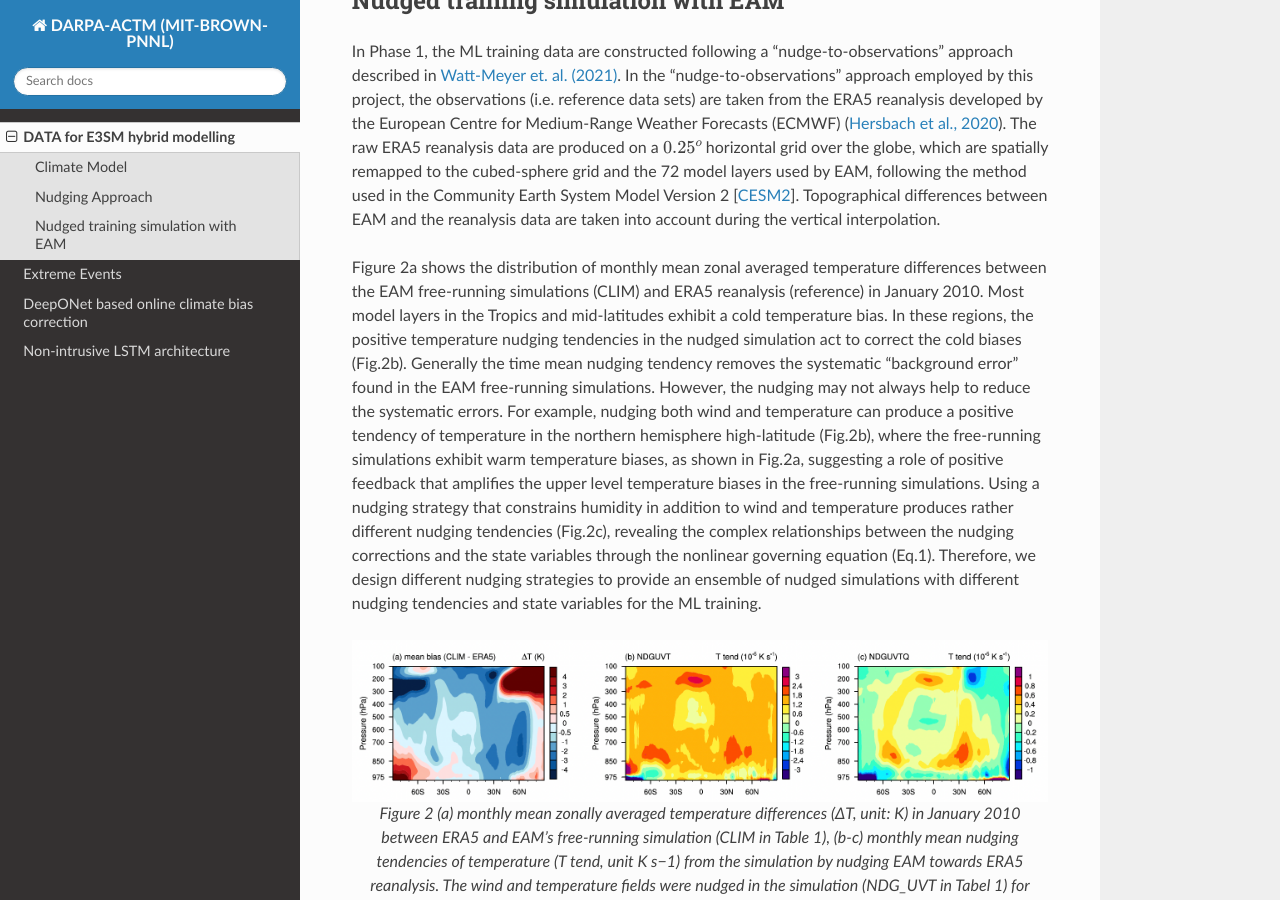
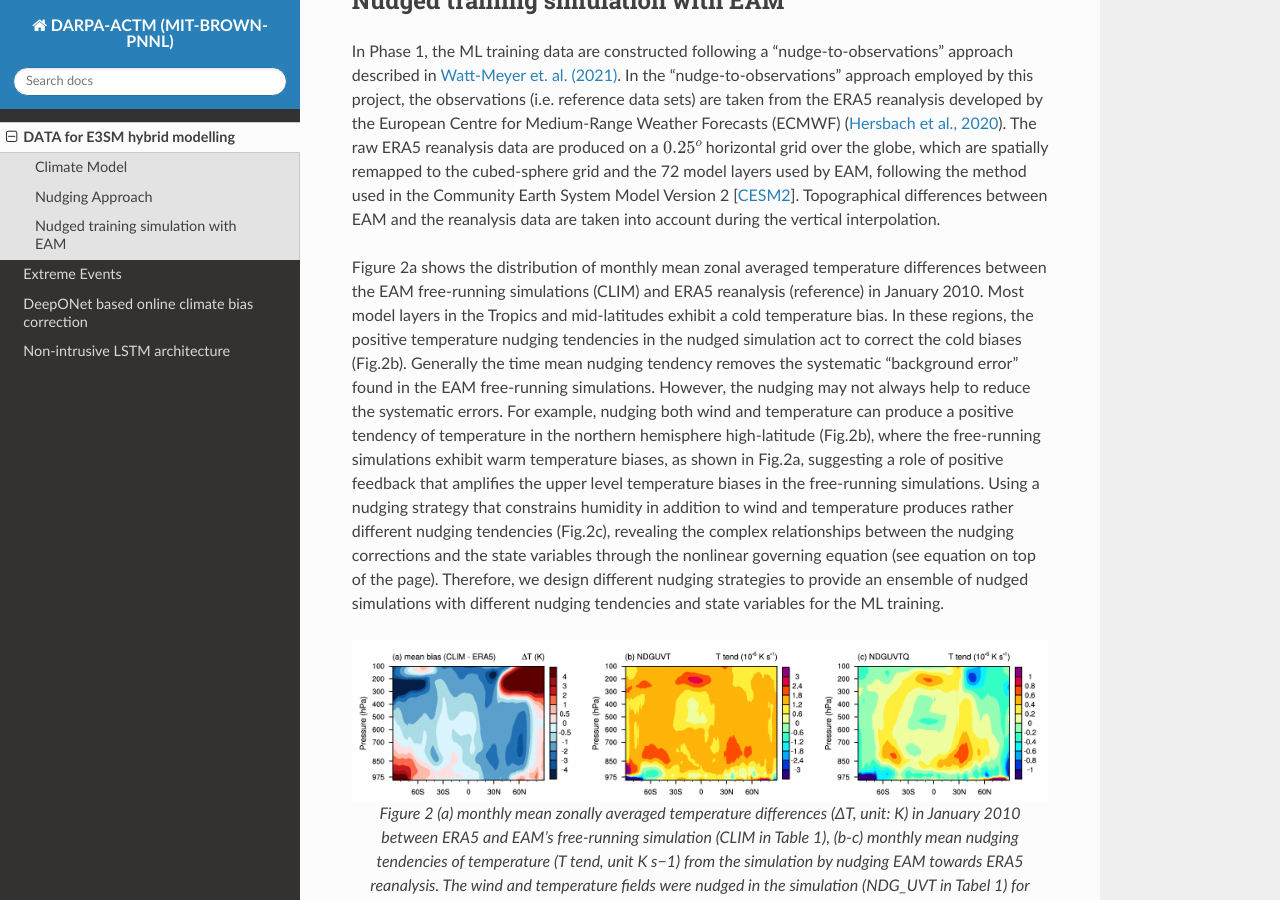
Before and after one commit to aniruddhabora/Extreme-Events-using-Scientific-Machine-Learning, a Sphinx documentation site: the page built from docs/source/modules/Data.rst, in a window 1280 px wide and 900 px high, scrolled down 2666 px. Built offline with Sphinx 7.4.7 and the Read the Docs theme 2.0.0, drawn with Linux system fonts in a browser that asks for light colours; pages that are not in the unit, such as notebooks, are missing from menus.

Commit message:
Update Data.rst

```diff
--- a/docs/source/modules/Data.rst
+++ b/docs/source/modules/Data.rst
@@ -56,7 +56,7 @@
 
 In Phase 1, the ML training data are constructed following a "nudge-to-observations" approach described in `Watt-Meyer et. al. (2021) <https://doi.org/10.1029/2021GL092555>`_. In the "nudge-to-observations"  approach employed by this project, the observations (i.e. reference data sets) are taken from the ERA5 reanalysis developed by the European Centre for Medium-Range Weather Forecasts (ECMWF) (`Hersbach et al., 2020 <https://doi.org/10.1002/qj.3803>`_). The raw ERA5 reanalysis data are produced on a :math:`0.25^{o}` horizontal grid over the globe, which are spatially remapped to the cubed-sphere grid and the 72 model layers used by EAM, following the method used in the Community Earth System Model Version 2 [`CESM2 <https://ncar.github.io/CAM/doc/build/html/users_guide/physics-modifications-via-the-namelist.html#nudging>`_]. Topographical differences between EAM and the reanalysis data are taken into account during the vertical interpolation.
 
-Figure 2a shows the distribution of monthly mean zonal averaged temperature differences between the EAM free-running simulations (CLIM) and ERA5 reanalysis (reference) in January 2010. Most model layers in the Tropics and mid-latitudes exhibit a cold temperature bias. In these regions, the positive temperature nudging tendencies in the nudged simulation act to correct the cold biases (Fig.2b).  Generally the time mean nudging tendency removes the systematic "background error" found in the EAM free-running simulations. However, the nudging may not always help to reduce the systematic errors. For example, nudging both wind and temperature can produce a positive tendency of temperature in the northern hemisphere high-latitude (Fig.2b), where the free-running simulations exhibit warm temperature biases, as shown in Fig.2a, suggesting a role of positive feedback that amplifies the upper level temperature biases in the free-running simulations. Using a nudging strategy that constrains humidity in addition to wind and temperature produces rather different nudging tendencies (Fig.2c), revealing the complex relationships between the nudging corrections and the state variables through the nonlinear governing equation (Eq.1). Therefore, we design different nudging strategies to provide an ensemble of nudged simulations with different nudging tendencies and state variables for the ML training.
+Figure 2a shows the distribution of monthly mean zonal averaged temperature differences between the EAM free-running simulations (CLIM) and ERA5 reanalysis (reference) in January 2010. Most model layers in the Tropics and mid-latitudes exhibit a cold temperature bias. In these regions, the positive temperature nudging tendencies in the nudged simulation act to correct the cold biases (Fig.2b).  Generally the time mean nudging tendency removes the systematic "background error" found in the EAM free-running simulations. However, the nudging may not always help to reduce the systematic errors. For example, nudging both wind and temperature can produce a positive tendency of temperature in the northern hemisphere high-latitude (Fig.2b), where the free-running simulations exhibit warm temperature biases, as shown in Fig.2a, suggesting a role of positive feedback that amplifies the upper level temperature biases in the free-running simulations. Using a nudging strategy that constrains humidity in addition to wind and temperature produces rather different nudging tendencies (Fig.2c), revealing the complex relationships between the nudging corrections and the state variables through the nonlinear governing equation (see equation on top of the page). Therefore, we design different nudging strategies to provide an ensemble of nudged simulations with different nudging tendencies and state variables for the ML training.
 
 .. figure:: Data_figs/mean_bias.png
   :width: 800
```
